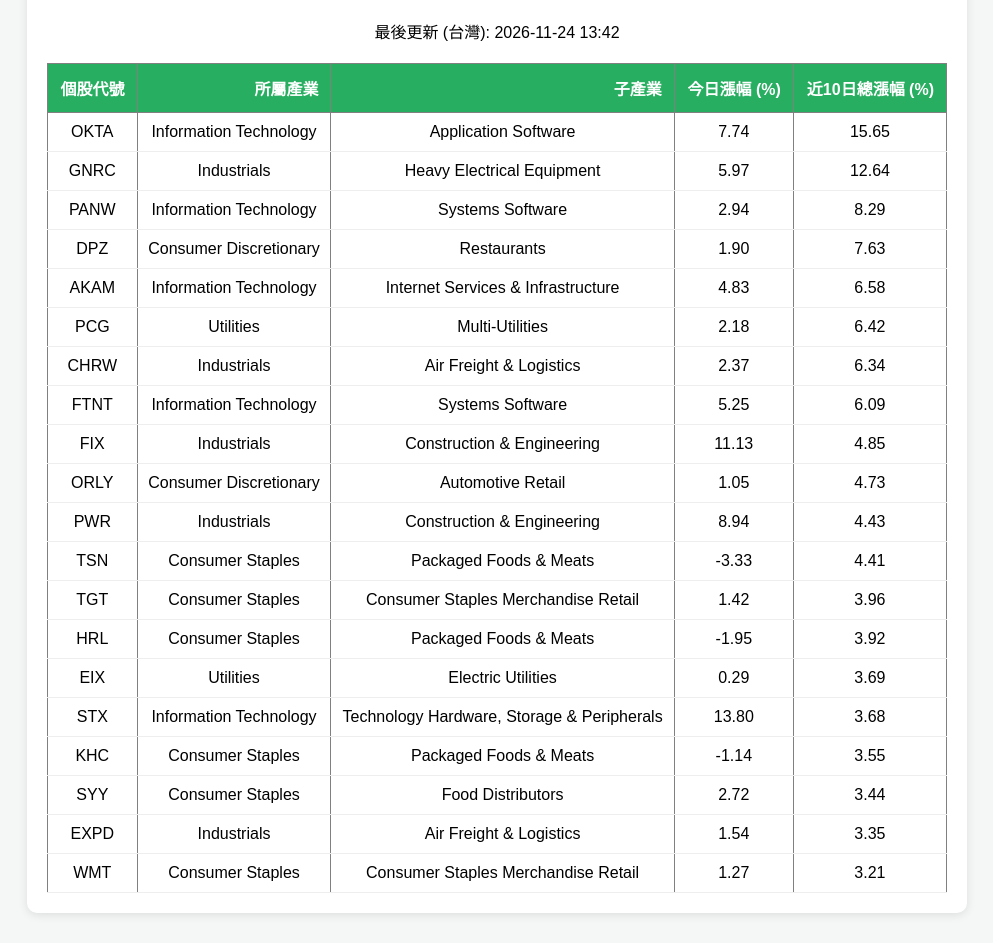
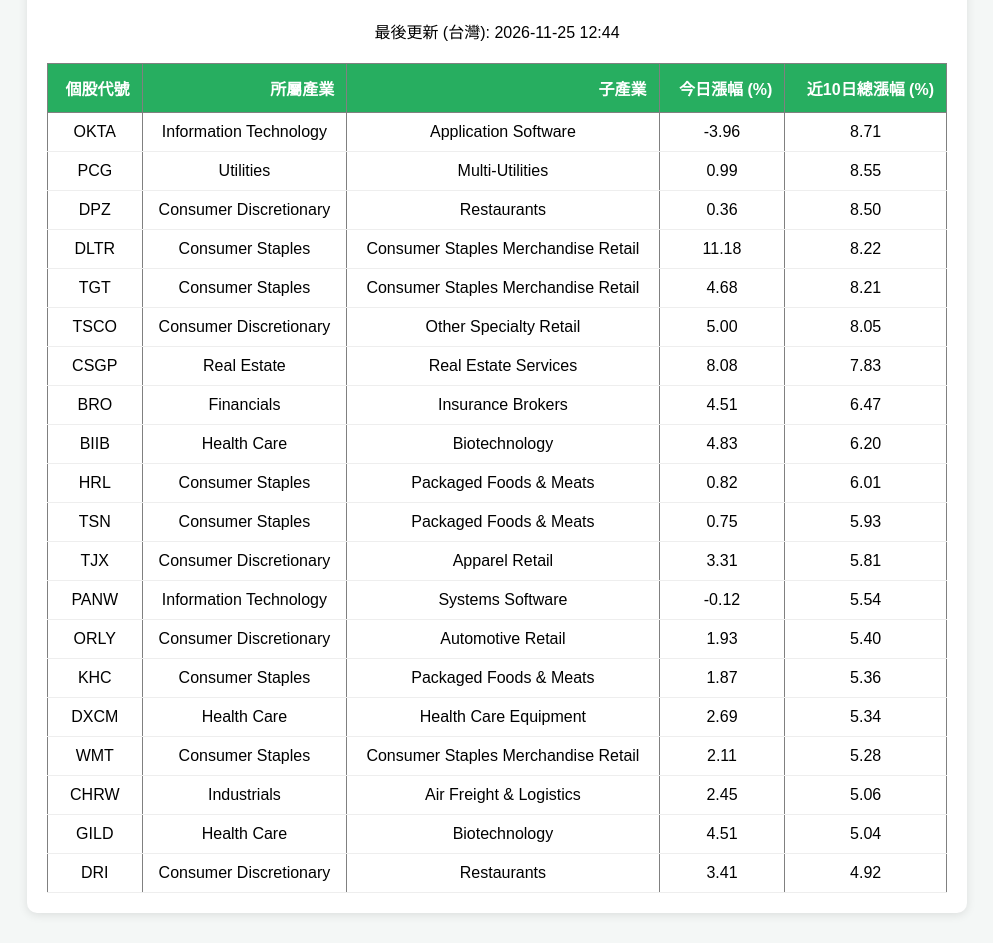
Before and after one commit to sa8712xyz-arch/My-Stock-Heatmap, a plain HTML site: page index.html in a window 1280 px wide. Shown: the part 120-1063 px from the top of the page, without its empty margins (143-1136 px from the left). Drawn offline with Linux system fonts and the light colour scheme.

Commit message:
Update table data

```diff
--- a/index.html
+++ b/index.html
@@ -17,7 +17,7 @@
     <body>
         <div class="container">
             <h1>S&P 500 前 20 強強勢股 (近 10 日)</h1>
-            <p style="text-align: center;">最後更新 (台灣): 2026-11-24 13:42</p>
+            <p style="text-align: center;">最後更新 (台灣): 2026-11-25 12:44</p>
             <table border="1" class="dataframe table table-striped">
   <thead>
     <tr style="text-align: right;">
@@ -33,141 +33,141 @@
       <td>OKTA</td>
       <td>Information Technology</td>
       <td>Application Software</td>
-      <td>7.74</td>
-      <td>15.65</td>
+      <td>-3.96</td>
+      <td>8.71</td>
     </tr>
     <tr>
-      <td>GNRC</td>
-      <td>Industrials</td>
-      <td>Heavy Electrical Equipment</td>
-      <td>5.97</td>
-      <td>12.64</td>
+      <td>PCG</td>
+      <td>Utilities</td>
+      <td>Multi-Utilities</td>
+      <td>0.99</td>
+      <td>8.55</td>
+    </tr>
+    <tr>
+      <td>DPZ</td>
+      <td>Consumer Discretionary</td>
+      <td>Restaurants</td>
+      <td>0.36</td>
+      <td>8.50</td>
+    </tr>
+    <tr>
+      <td>DLTR</td>
+      <td>Consumer Staples</td>
+      <td>Consumer Staples Merchandise Retail</td>
+      <td>11.18</td>
+      <td>8.22</td>
+    </tr>
+    <tr>
+      <td>TGT</td>
+      <td>Consumer Staples</td>
+      <td>Consumer Staples Merchandise Retail</td>
+      <td>4.68</td>
+      <td>8.21</td>
+    </tr>
+    <tr>
+      <td>TSCO</td>
+      <td>Consumer Discretionary</td>
+      <td>Other Specialty Retail</td>
+      <td>5.00</td>
+      <td>8.05</td>
+    </tr>
+    <tr>
+      <td>CSGP</td>
+      <td>Real Estate</td>
+      <td>Real Estate Services</td>
+      <td>8.08</td>
+      <td>7.83</td>
+    </tr>
+    <tr>
+      <td>BRO</td>
+      <td>Financials</td>
+      <td>Insurance Brokers</td>
+      <td>4.51</td>
+      <td>6.47</td>
+    </tr>
+    <tr>
+      <td>BIIB</td>
+      <td>Health Care</td>
+      <td>Biotechnology</td>
+      <td>4.83</td>
+      <td>6.20</td>
+    </tr>
+    <tr>
+      <td>HRL</td>
+      <td>Consumer Staples</td>
+      <td>Packaged Foods &amp; Meats</td>
+      <td>0.82</td>
+      <td>6.01</td>
+    </tr>
+    <tr>
+      <td>TSN</td>
+      <td>Consumer Staples</td>
+      <td>Packaged Foods &amp; Meats</td>
+      <td>0.75</td>
+      <td>5.93</td>
+    </tr>
+    <tr>
+      <td>TJX</td>
+      <td>Consumer Discretionary</td>
+      <td>Apparel Retail</td>
+      <td>3.31</td>
+      <td>5.81</td>
     </tr>
     <tr>
       <td>PANW</td>
       <td>Information Technology</td>
       <td>Systems Software</td>
-      <td>2.94</td>
-      <td>8.29</td>
+      <td>-0.12</td>
+      <td>5.54</td>
     </tr>
     <tr>
-      <td>DPZ</td>
+      <td>ORLY</td>
       <td>Consumer Discretionary</td>
-      <td>Restaurants</td>
-      <td>1.90</td>
-      <td>7.63</td>
+      <td>Automotive Retail</td>
+      <td>1.93</td>
+      <td>5.40</td>
     </tr>
     <tr>
-      <td>AKAM</td>
-      <td>Information Technology</td>
-      <td>Internet Services &amp; Infrastructure</td>
-      <td>4.83</td>
-      <td>6.58</td>
+      <td>KHC</td>
+      <td>Consumer Staples</td>
+      <td>Packaged Foods &amp; Meats</td>
+      <td>1.87</td>
+      <td>5.36</td>
     </tr>
     <tr>
-      <td>PCG</td>
-      <td>Utilities</td>
-      <td>Multi-Utilities</td>
-      <td>2.18</td>
-      <td>6.42</td>
+      <td>DXCM</td>
+      <td>Health Care</td>
+      <td>Health Care Equipment</td>
+      <td>2.69</td>
+      <td>5.34</td>
+    </tr>
+    <tr>
+      <td>WMT</td>
+      <td>Consumer Staples</td>
+      <td>Consumer Staples Merchandise Retail</td>
+      <td>2.11</td>
+      <td>5.28</td>
     </tr>
     <tr>
       <td>CHRW</td>
       <td>Industrials</td>
       <td>Air Freight &amp; Logistics</td>
-      <td>2.37</td>
-      <td>6.34</td>
+      <td>2.45</td>
+      <td>5.06</td>
     </tr>
     <tr>
-      <td>FTNT</td>
-      <td>Information Technology</td>
-      <td>Systems Software</td>
-      <td>5.25</td>
-      <td>6.09</td>
+      <td>GILD</td>
+      <td>Health Care</td>
+      <td>Biotechnology</td>
+      <td>4.51</td>
+      <td>5.04</td>
     </tr>
     <tr>
-      <td>FIX</td>
-      <td>Industrials</td>
-      <td>Construction &amp; Engineering</td>
-      <td>11.13</td>
-      <td>4.85</td>
-    </tr>
-    <tr>
-      <td>ORLY</td>
+      <td>DRI</td>
       <td>Consumer Discretionary</td>
-      <td>Automotive Retail</td>
-      <td>1.05</td>
-      <td>4.73</td>
-    </tr>
-    <tr>
-      <td>PWR</td>
-      <td>Industrials</td>
-      <td>Construction &amp; Engineering</td>
-      <td>8.94</td>
-      <td>4.43</td>
-    </tr>
-    <tr>
-      <td>TSN</td>
-      <td>Consumer Staples</td>
-      <td>Packaged Foods &amp; Meats</td>
-      <td>-3.33</td>
-      <td>4.41</td>
-    </tr>
-    <tr>
-      <td>TGT</td>
-      <td>Consumer Staples</td>
-      <td>Consumer Staples Merchandise Retail</td>
-      <td>1.42</td>
-      <td>3.96</td>
-    </tr>
-    <tr>
-      <td>HRL</td>
-      <td>Consumer Staples</td>
-      <td>Packaged Foods &amp; Meats</td>
-      <td>-1.95</td>
-      <td>3.92</td>
-    </tr>
-    <tr>
-      <td>EIX</td>
-      <td>Utilities</td>
-      <td>Electric Utilities</td>
-      <td>0.29</td>
-      <td>3.69</td>
-    </tr>
-    <tr>
-      <td>STX</td>
-      <td>Information Technology</td>
-      <td>Technology Hardware, Storage &amp; Peripherals</td>
-      <td>13.80</td>
-      <td>3.68</td>
-    </tr>
-    <tr>
-      <td>KHC</td>
-      <td>Consumer Staples</td>
-      <td>Packaged Foods &amp; Meats</td>
-      <td>-1.14</td>
-      <td>3.55</td>
-    </tr>
-    <tr>
-      <td>SYY</td>
-      <td>Consumer Staples</td>
-      <td>Food Distributors</td>
-      <td>2.72</td>
-      <td>3.44</td>
-    </tr>
-    <tr>
-      <td>EXPD</td>
-      <td>Industrials</td>
-      <td>Air Freight &amp; Logistics</td>
-      <td>1.54</td>
-      <td>3.35</td>
-    </tr>
-    <tr>
-      <td>WMT</td>
-      <td>Consumer Staples</td>
-      <td>Consumer Staples Merchandise Retail</td>
-      <td>1.27</td>
-      <td>3.21</td>
+      <td>Restaurants</td>
+      <td>3.41</td>
+      <td>4.92</td>
     </tr>
   </tbody>
 </table>
```
